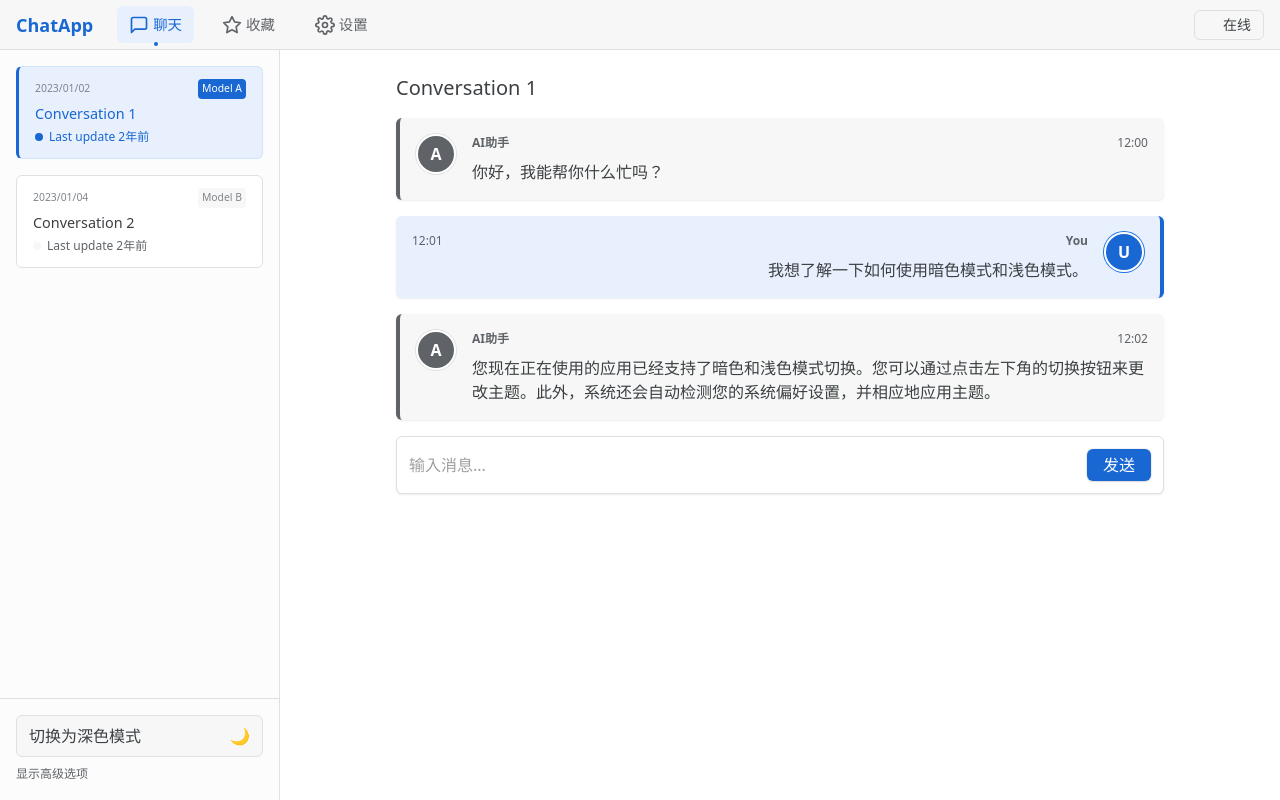
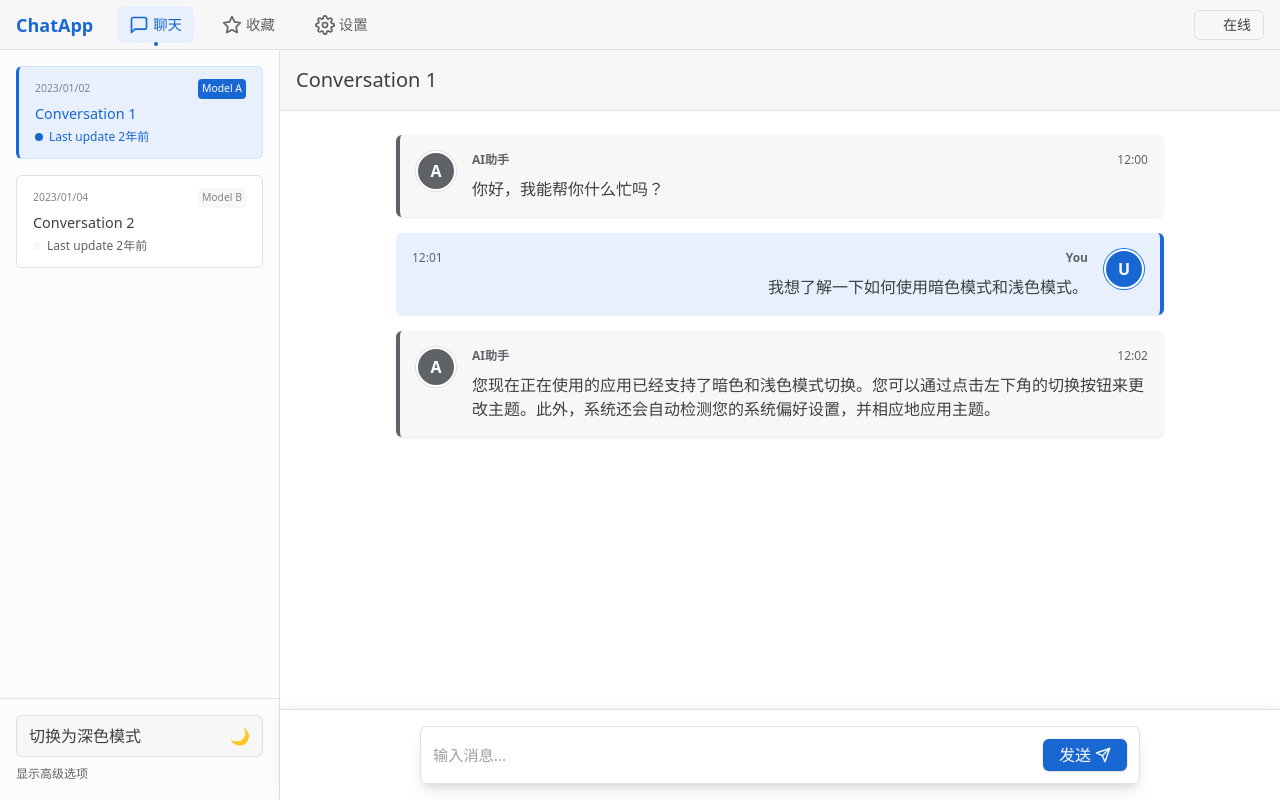
Before and after one commit to blkcor/chat, a Vue app: page / in a window 1280 px wide. Built offline with nearby package versions, Linux system fonts and the light colour scheme.

Commit message:
fix: style fixed

```diff
--- a/src/renderer/src/App.vue
+++ b/src/renderer/src/App.vue
@@ -159,7 +159,7 @@ watchEffect(() => {
         </footer>
       </aside>
       <section
-        class="flex-grow p-6 overflow-y-auto flex flex-col text-secondary"
+        class="flex-grow flex flex-col relative"
       >
         <div v-if="conversations.length === 0" class="flex items-center justify-center h-full">
           <div class="card p-6 max-w-md text-center">
@@ -169,9 +169,15 @@ watchEffect(() => {
           </div>
         </div>
 
-        <div v-else class="max-w-3xl mx-auto w-full">
-          <h1 class="text-xl font-medium mb-4 text-primary">{{ conversations[0].title }}</h1>
+        <div v-else class="flex flex-col h-full">
+          <!-- 标题部分 -->
+          <div class="p-4 border-b border-theme bg-secondary">
+            <h1 class="text-xl font-medium text-primary">{{ conversations[0].title }}</h1>
+          </div>
 
+          <!-- 消息列表部分 - 使用flex-grow使其填充可用空间，底部增加足够的padding防止被输入框遮挡 -->
+          <div class="flex-grow overflow-y-auto p-6 pb-32">
+            <div class="max-w-3xl mx-auto w-full">
               <div class="chat-messages">
                 <ChatMessageCard
                   content="你好，我能帮你什么忙吗？"
@@ -193,15 +199,26 @@ watchEffect(() => {
                   model="AI助手"
                 />
               </div>
+            </div>
+          </div>
 
-          <div class="chat-input mt-4">
-            <div class="card p-3 flex items-center">
+          <!-- 输入框部分 - 固定在底部 -->
+          <div class="chat-input-container">
+            <div class="max-w-3xl mx-auto w-full px-6">
+              <div class="card p-3 flex items-center shadow-lg message-input-card">
                 <input
                   type="text"
                   placeholder="输入消息..."
-                class="flex-grow bg-transparent border-none outline-none text-primary"
+                  class="flex-grow bg-transparent border-none outline-none text-primary message-input"
                 />
-              <button class="btn-primary ml-2 py-1">发送</button>
+                <button class="btn-primary ml-2 py-1 px-4 flex items-center">
+                  <span>发送</span>
+                  <svg xmlns="http://www.w3.org/2000/svg" width="16" height="16" viewBox="0 0 24 24" fill="none" stroke="currentColor" stroke-width="2" stroke-linecap="round" stroke-linejoin="round" class="ml-1">
+                    <line x1="22" y1="2" x2="11" y2="13"></line>
+                    <polygon points="22 2 15 22 11 13 2 9 22 2"></polygon>
+                  </svg>
+                </button>
+              </div>
             </div>
           </div>
         </div>
@@ -269,4 +286,34 @@ button:hover svg {
   50% { transform: scale(1.05); }
   100% { transform: scale(1); }
 }
+
+/* 聊天输入框容器样式 */
+.chat-input-container {
+  position: absolute;
+  bottom: 0;
+  left: 0;
+  right: 0;
+  background-color: var(--bg-primary);
+  padding: 1rem 0;
+  border-top: 1px solid var(--border-color);
+  box-shadow: 0 -2px 10px rgba(0, 0, 0, 0.05);
+  transition: transform 0.3s ease;
+  z-index: 10;
+}
+
+.message-input-card {
+  transition: all var(--transition-normal);
+  border-color: var(--border-color);
+}
+
+.message-input-card:focus-within {
+  border-color: var(--color-primary);
+  box-shadow: 0 0 0 1px var(--color-primary-hover), var(--shadow-lg);
+}
+
+.message-input {
+  caret-color: var(--color-primary);
+  font-size: 0.95rem;
+  transition: all var(--transition-normal);
+}
 </style>
```
Lines whose indentation alone changed are shown as unchanged.
